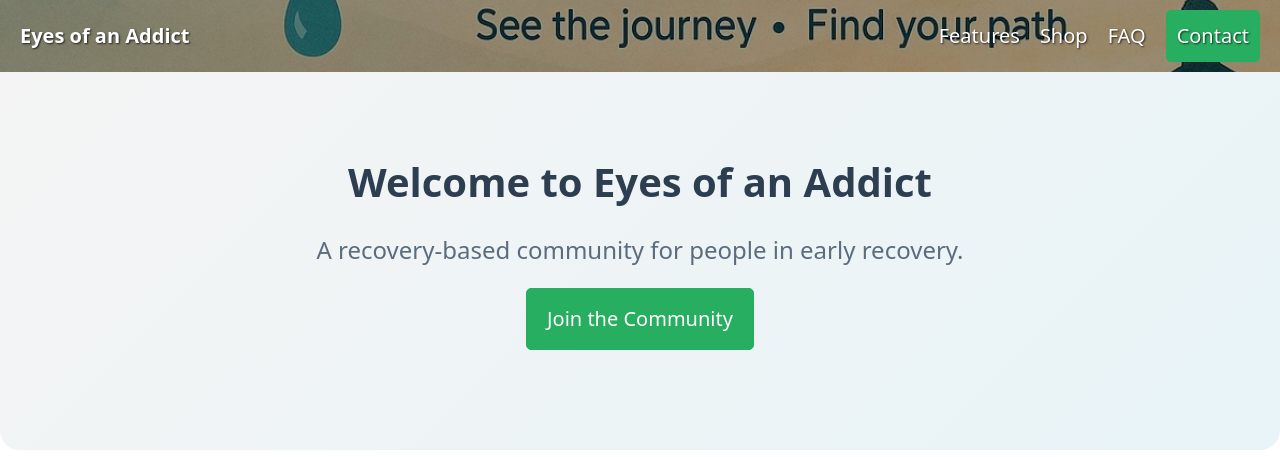
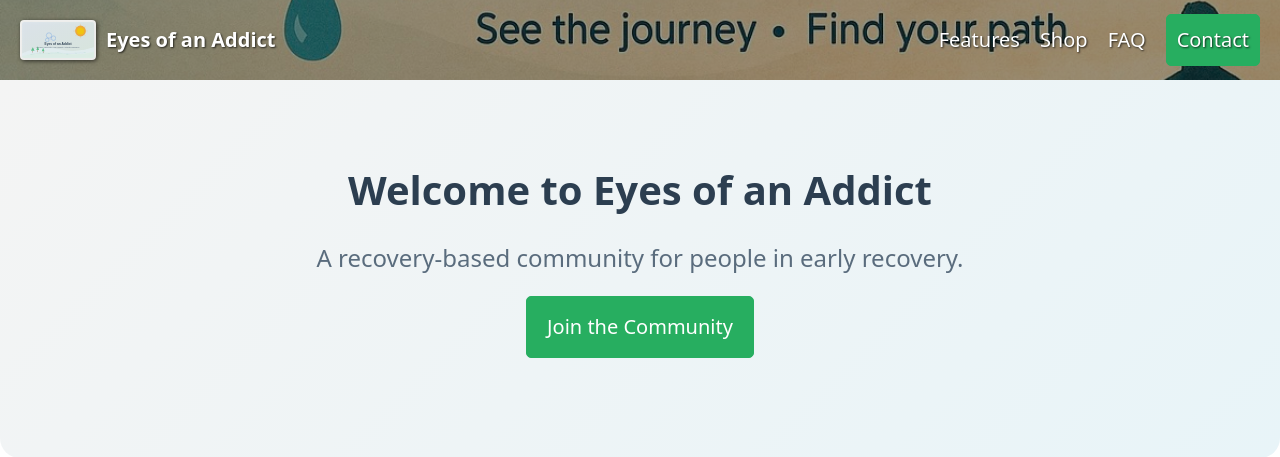
Before and after one commit to debailey30/eyesofanaddict2, a Flask app: page / in a window 1280 px wide. Shown: the top 457 px of the page. Run offline with Flask 3, Linux system fonts and the light colour scheme; some libraries are stand-ins or nearby versions.

Commit message:
Add the community logo to the website's navigation bar
Update base.html to include an img tag for the logo in the navigation menu and add corresponding styling in static/css/style.css to display it correctly.

Replit-Commit-Author: Agent
Replit-Commit-Session-Id: bc95e8a9-54a1-425b-abda-28d922a4cfa7
Replit-Commit-Checkpoint-Type: full_checkpoint
Replit-Commit-Screenshot-Url: https://storage.googleapis.com/screenshot-production-us-central1/235b7b78-ee6f-48a7-bf4f-e685f00ccb09/bc95e8a9-54a1-425b-abda-28d922a4cfa7/401Vd0D

```diff
--- a/static/css/style.css
+++ b/static/css/style.css
@@ -66,6 +66,14 @@ nav ul li a {
 nav ul li strong a {
     color: white !important;
     text-shadow: 1px 1px 2px rgba(0, 0, 0, 0.7);
+}
+
+/* Logo styling */
+nav img {
+    filter: drop-shadow(1px 1px 2px rgba(0, 0, 0, 0.7));
+    background-color: rgba(255, 255, 255, 0.9);
+    border-radius: 4px;
+    padding: 2px;
 }
 
 /* Navigation enhancements */
--- a/templates/base.html
+++ b/templates/base.html
@@ -12,7 +12,12 @@
     <!-- Navigation -->
     <nav class="container-fluid">
         <ul>
-            <li><strong><a href="{{ url_for('index') }}" style="text-decoration: none; color: inherit;">Eyes of an Addict</a></strong></li>
+            <li>
+                <a href="{{ url_for('index') }}" style="text-decoration: none; color: inherit; display: flex; align-items: center;">
+                    <img src="{{ url_for('static', filename='images/banner.svg') }}" alt="Eyes of an Addict Logo" style="height: 40px; margin-right: 0.5rem;">
+                    <strong>Eyes of an Addict</strong>
+                </a>
+            </li>
         </ul>
         <ul>
             <li><a href="{{ url_for('index') }}#features">Features</a></li>
```
